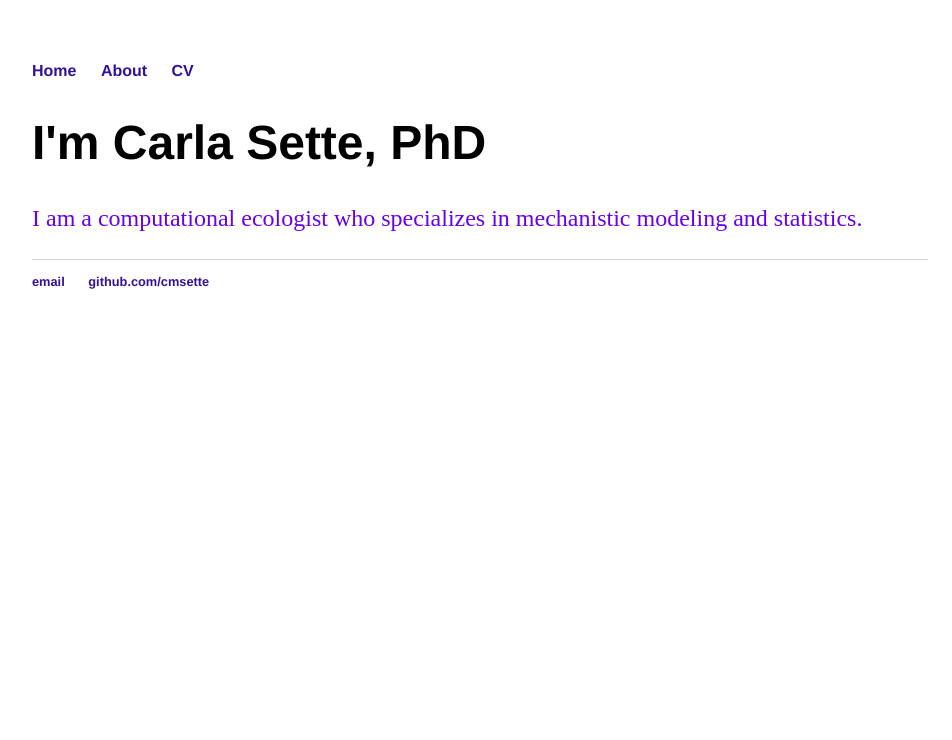
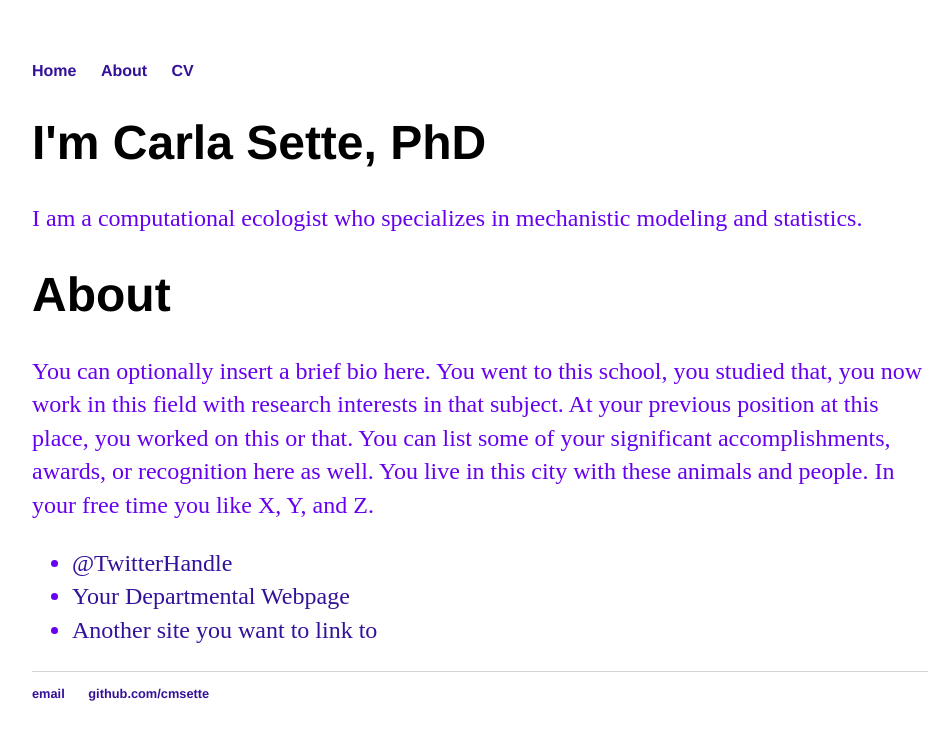
Before and after one commit to cmsette/cmsette.github.io, a Jekyll site: the page built from index.html, in a window 1280 px wide. Shown: the top 740 px of the page, without its empty margins (160-1112 px from the left). Built offline with Jekyll 4.4.1, drawn with Linux system fonts in a browser that asks for light colours.

Commit message:
Update index.html
add generic section

```diff
--- a/index.html
+++ b/index.html
@@ -6,3 +6,13 @@
 	<h1>I'm Carla Sette, PhD</h1>
 	<p>I am a computational ecologist who specializes in mechanistic modeling and statistics.
 </div><!-- /.blurb -->
+<div class="about">
+	<h1>About</h1>
+	<p>You can optionally insert a brief bio here. You went to this school, you studied that, you now work in this field with research interests in that subject. At your previous position at this place, you worked on this or that. You can list some of your significant accomplishments, awards, or recognition here as well. You live in this city with these animals and people. In your free time you like X, Y, and Z.</p>
+
+	<ul class="contacts">
+		<li><a href="#">@TwitterHandle</a></li>
+		<li><a href="#">Your Departmental Webpage</a></li>
+		<li><a href="#">Another site you want to link to</a></li>
+	</ul>
+</div>
```
